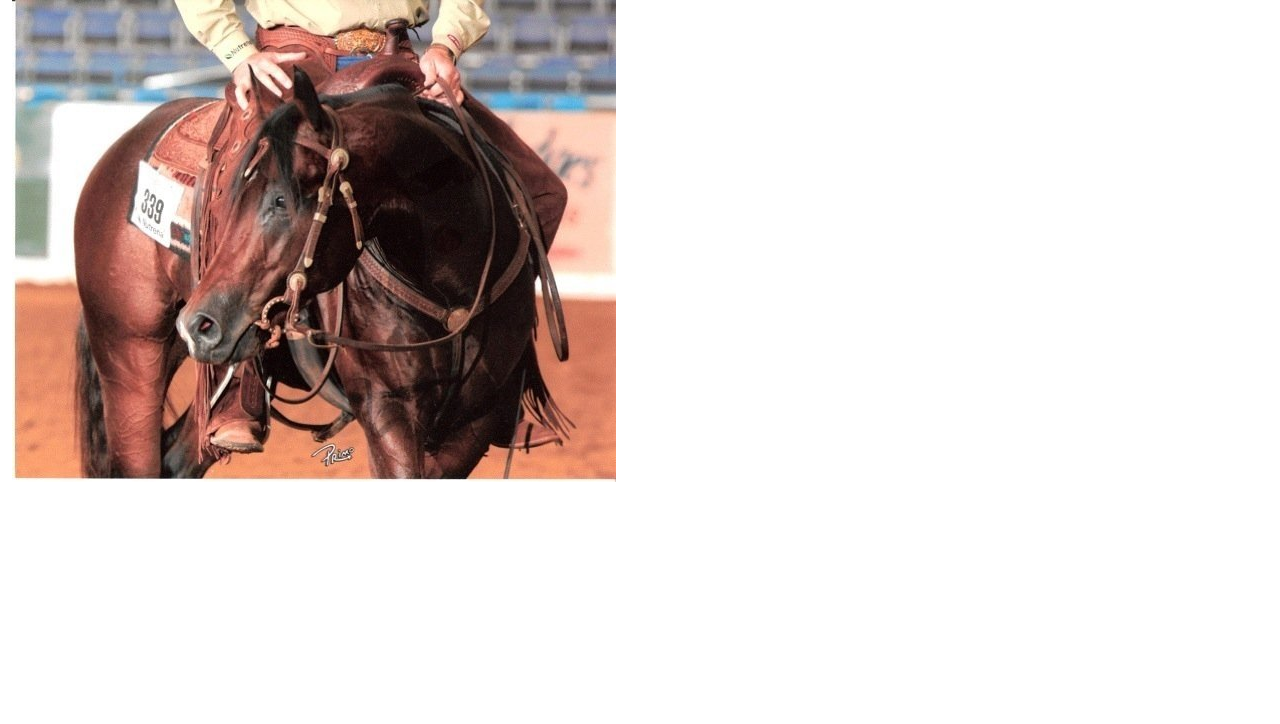
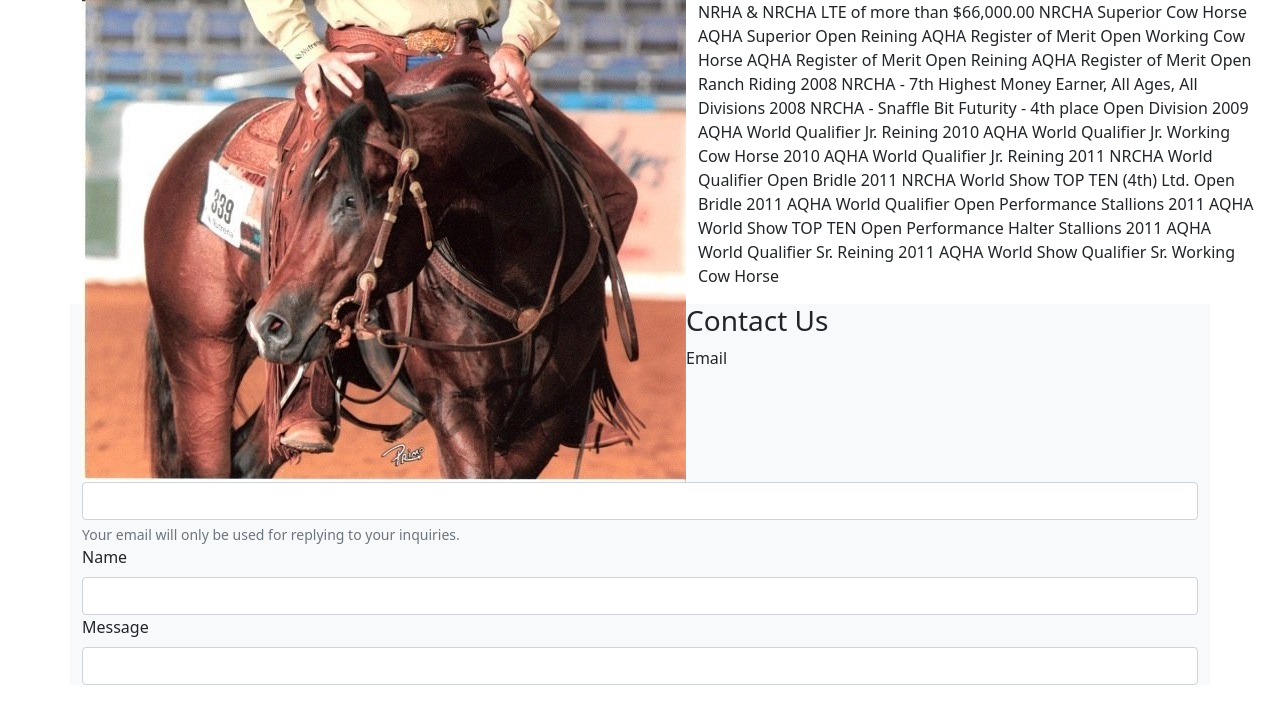
Before and after one commit to emilysw72/personal-web-project, a plain HTML site: page public_html/index.html in a window 1280 px wide. Drawn offline with nearby package versions, Linux system fonts and the light colour scheme.

Commit message:
Added contact form and horse qualifications.

```diff
--- a/public_html/index.html
+++ b/public_html/index.html
@@ -6,8 +6,45 @@
   <link href="https://cdn.jsdelivr.net/npm/bootstrap@5.1.3/dist/css/bootstrap.min.css" rel="stylesheet" integrity="sha384-1BmE4kWBq78iYhFldvKuhfTAU6auU8tT94WrHftjDbrCEXSU1oBoqyl2QvZ6jIW3" crossorigin="anonymous">
 </head>
 <body>
+<div class="container flex-column">
+    <img src="rudy-2.jpg" class="float-start" alt="Son Shining Rooster being ridden by Kevin Oliver.">
+</div>
 <div class="container-fluid">
-    <img src="rudy-2.jpg" alt="A bay horse.">
+    <div class="row">
+        <div class="col">
+            <p>NRHA & NRCHA LTE of more than $66,000.00
+                NRCHA Superior Cow Horse
+
+                AQHA Superior Open Reining
+                AQHA Register of Merit Open Working Cow Horse
+                AQHA Register of Merit Open Reining
+                AQHA Register of Merit Open Ranch Riding
+
+                2008 NRCHA - 7th Highest Money Earner, All Ages, All Divisions
+                2008 NRCHA - Snaffle Bit Futurity - 4th place Open Division
+                2009 AQHA World Qualifier Jr. Reining
+                2010 AQHA World Qualifier Jr. Working Cow Horse
+                2010 AQHA World Qualifier Jr. Reining
+                2011 NRCHA World Qualifier Open Bridle
+                2011 NRCHA World Show TOP TEN (4th) Ltd. Open Bridle
+                2011 AQHA World Qualifier Open Performance Stallions
+                2011 AQHA World Show TOP TEN Open Performance Halter Stallions
+                2011 AQHA World Qualifier Sr. Reining
+                2011 AQHA World Show Qualifier Sr. Working Cow Horse</p>
+        </div>
+    </div>
+</div>
+<div class="container bg-light">
+    <h3>Contact Us</h3>
+    <form>
+        <label for="emailHere" class="form-label">Email</label>
+        <input type="email" class="form-control" id="emailHere" aria-describedby="emailHelp">
+        <div id="emailHelp" class="form-text">Your email will only be used for replying to your inquiries.</div>
+        <label for="nameHere" class="form-label">Name</label>
+        <input type="text" class="form-control" id="nameHere">
+        <label for="messageHere" class="form-label">Message</label>
+        <input type="text" class="form-control" id="messageHere">
+    </form>
 </div>
 <script src="https://cdn.jsdelivr.net/npm/bootstrap@5.1.3/dist/js/bootstrap.bundle.min.js" integrity="sha384-ka7Sk0Gln4gmtz2MlQnikT1wXgYsOg+OMhuP+IlRH9sENBO0LRn5q+8nbTov4+1p" crossorigin="anonymous"></script>
 </body>
```
